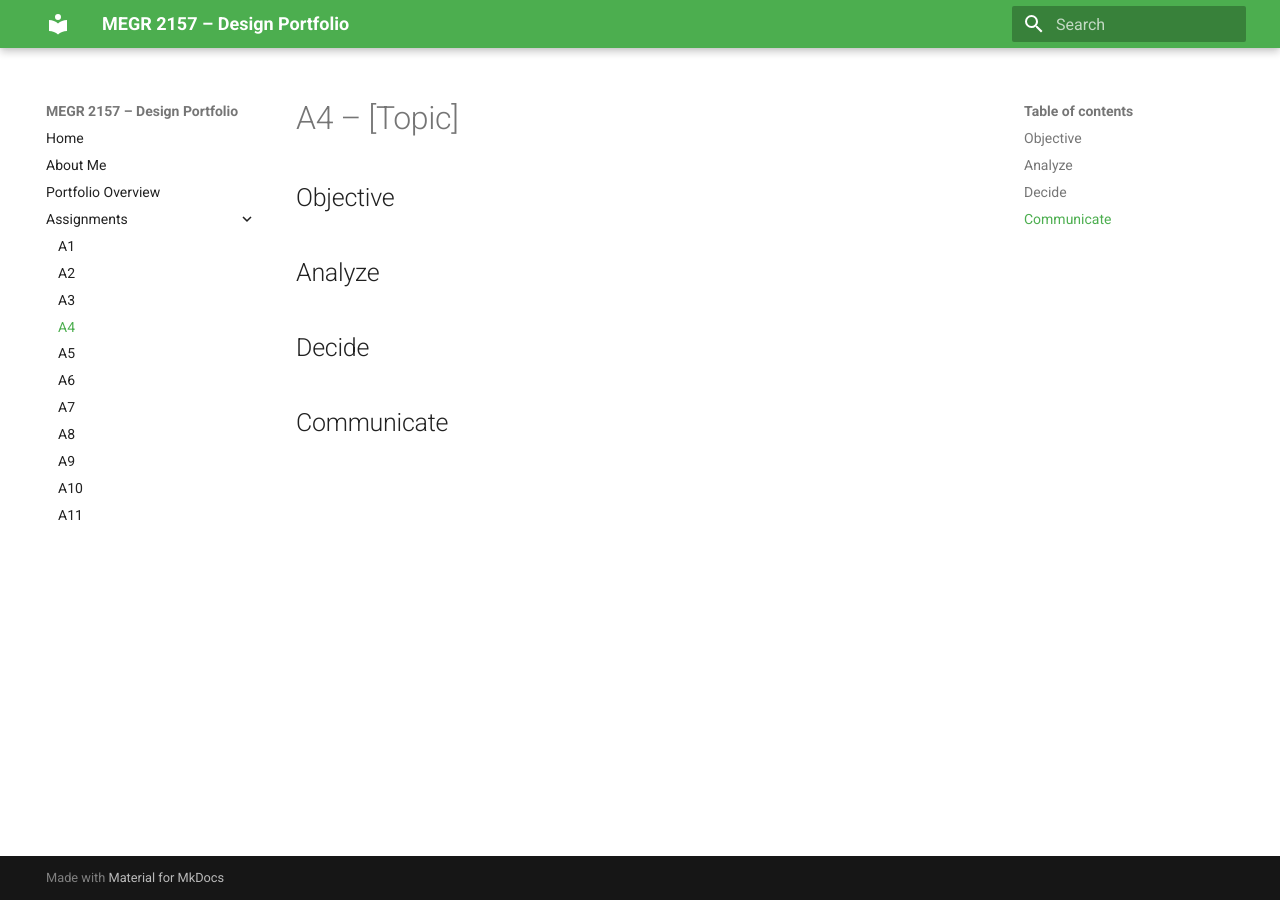
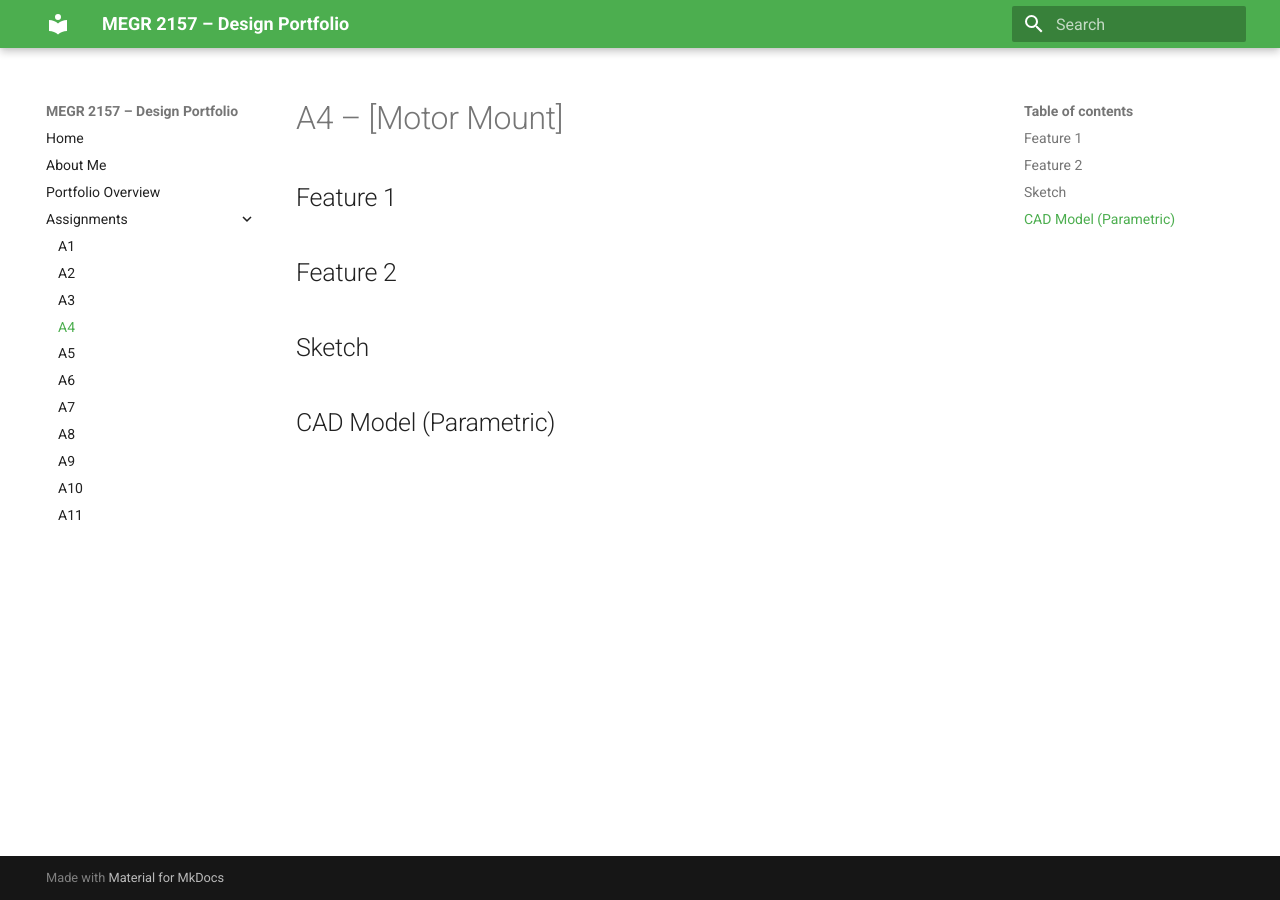
Before and after one commit to thord1-stack/design-projects-portfolio, an MkDocs documentation site: the page built from docs/assignments/A04/index.md, in a window 1280 px wide. Built offline with MkDocs 1.6.1 and Material for MkDocs 9.7.7, drawn with Linux system fonts in a browser that asks for light colours.

Commit message:
Update index.md

```diff
--- a/docs/assignments/A04/index.md
+++ b/docs/assignments/A04/index.md
@@ -1,12 +1,12 @@
-# A4 – [Topic]
+# A4 – [Motor Mount]
 
-## Objective
+## Feature 1
 
 
-## Analyze
+## Feature 2
 
 
-## Decide
+## Sketch
 
 
-## Communicate
+## CAD Model (Parametric)
```
